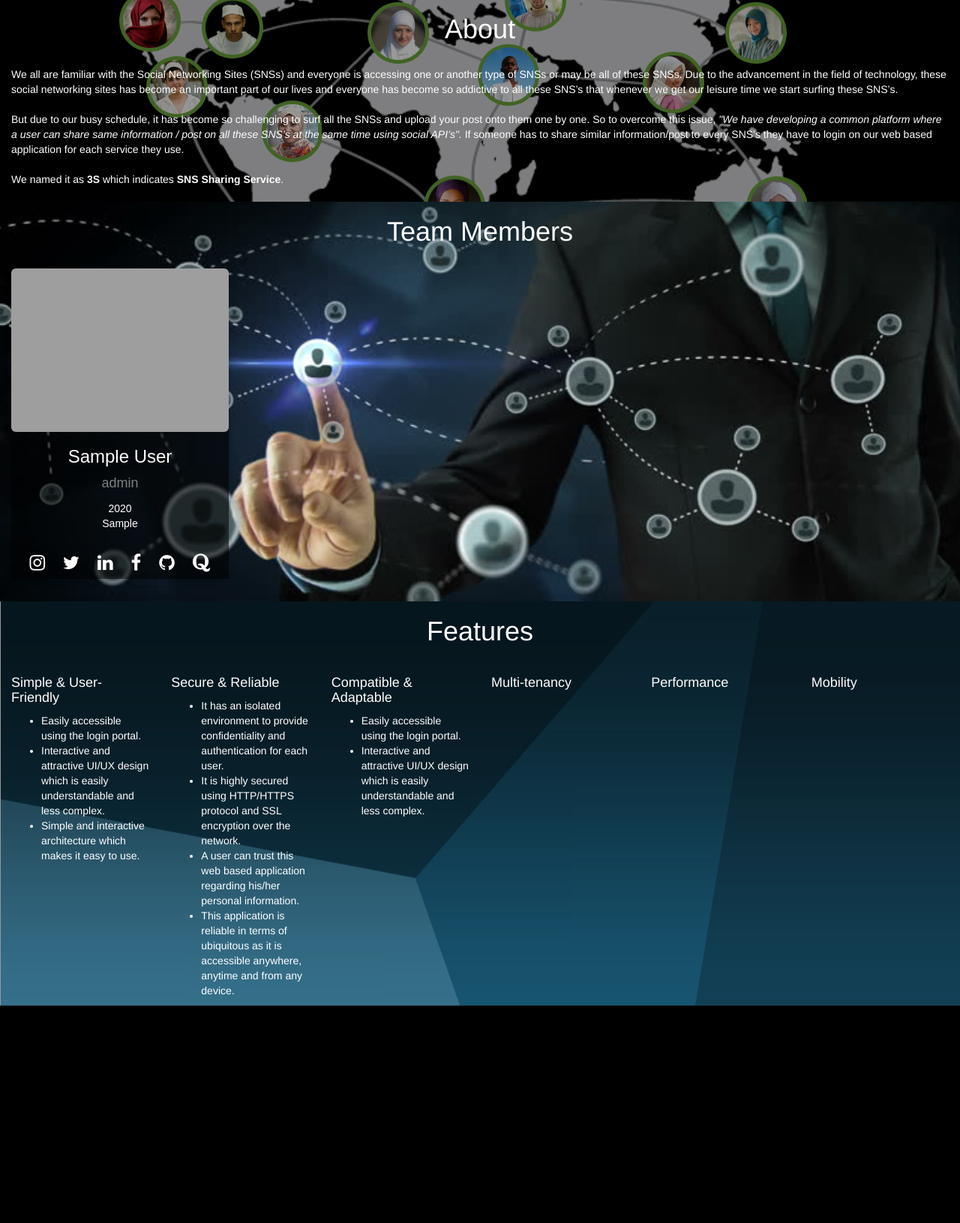
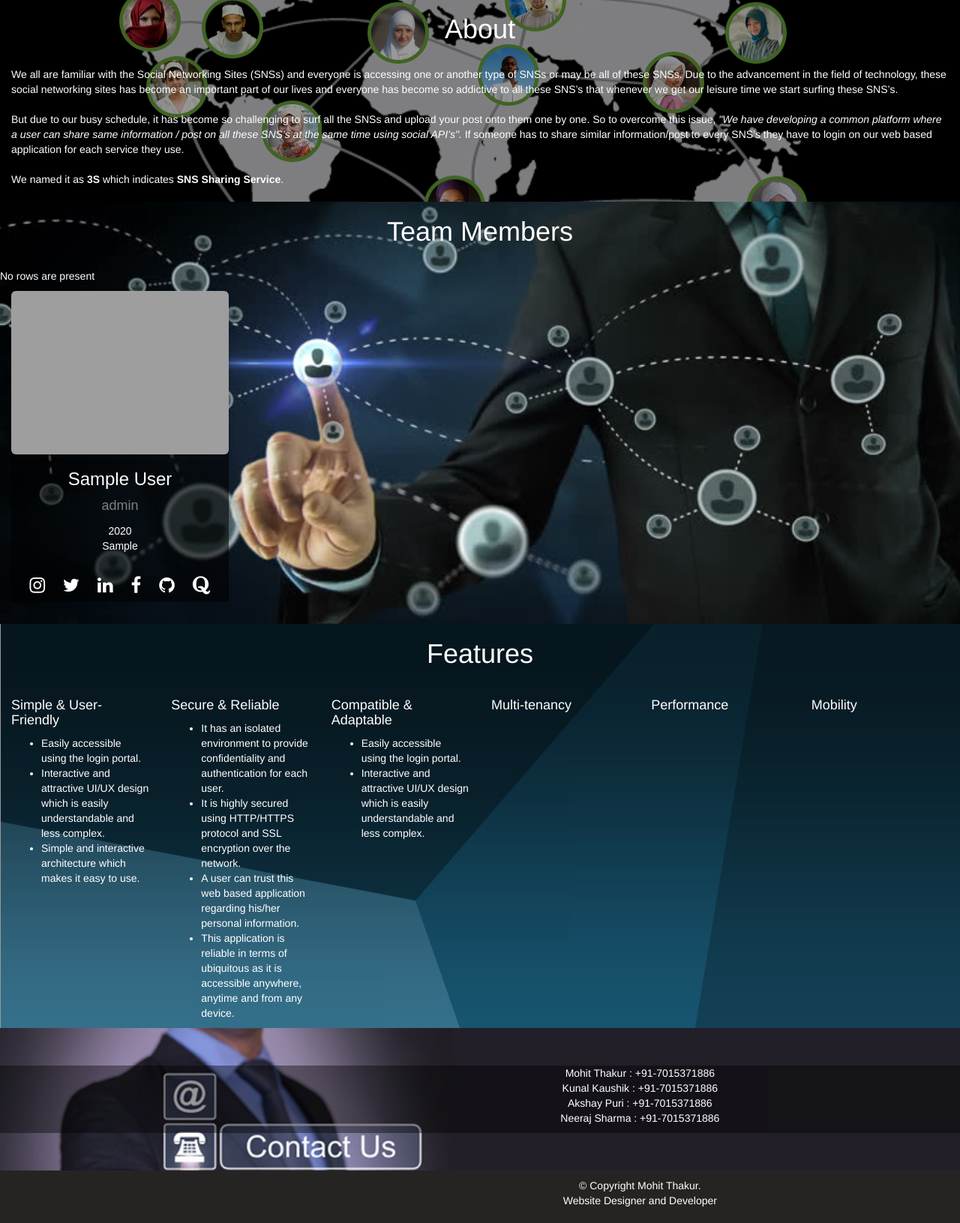
Before and after one commit to BeeSmartITsolutions/Innovative_Social_Networking_Linked_Photo_Sharing_Service_using_Referral_Program-minor-project-, a PHP site: page / in a window 1280 px wide. Shown: the part 580-2211 px from the top of the page at 75% size. Before the commit the page ends 1921 px from the top, so only its background shows below. Run offline with PHP 8.4, Linux system fonts and the light colour scheme; tables that the repository leaves empty or names only in its code hold one stand-in row (values such as "Sample post"); grey boxes are pictures that could not be loaded.

Commit message:
Conact Section and Footer Section is implemented in index.php

```diff
--- a/index.php
+++ b/index.php
@@ -357,7 +357,8 @@ We named it as <b>3S</b> which indicates <b>SNS Sharing Service</b>.</p>
                          <?php
 
         				 include ("database.php");
-						$rs=mysql_query("select * from team_members");
+
+						 $rs=mysql_query("select * from team_members where fname ='Mohit'");
 						if(mysql_num_rows($rs)<1)
 						{
 							echo'<p class="danger">No rows are present</p>';
@@ -371,7 +372,47 @@ We named it as <b>3S</b> which indicates <b>SNS Sharing Service</b>.</p>
 								<div class="col-xs-3 col-sm-3 col-md-3 col-lg-3">
 								<div class="card">
 <center><img class="img-responsive img-rounded"  width="auto" alt="' .$row['fname'].' '.$row['lname'].'" src="images/team/'.$row['fname'].'.jpg"></center>
-                           <h3 style="color:#ffffff;">' .$row['fname'].' '.$row['lname'].'</a></h3>
+                           <h3 style="color:#ffffff;"><a href="http://mohitthakur.000webhostapp.com" style="text-decoration: none; color: #FFFFFF;">' .$row['fname'].' '.$row['lname'].'</a></h3>
+						   <p class="title">
+						   ' .$row['roles'].'<br></p><p>
+						   ' .$row['year'].'<br>
+						   ' .$row['univ'].'</p>
+
+
+						   <div style="margin: 20px 0;">
+							<a href="#" style="text-decoration: none; font-size: 22px; color: #FFFFFF;"><i class="fa fa-instagram" style="font-size:24px; padding:10px"></i></a>
+							<a href="#" style="text-decoration: none; font-size: 22px; color: #FFFFFF;"><i class="fa fa-twitter" style="font-size:24px; padding:10px"></i></a>
+							<a href="#" style="text-decoration: none; font-size: 22px; color: #FFFFFF;"><i class="fa fa-linkedin" style="font-size:24px; padding:10px"></i></a>
+							<a href="#" style="text-decoration: none; font-size: 22px; color: #FFFFFF;"><i class="fa fa-facebook" style="font-size:24px; padding:10px"></i></a>
+							<a href="#" style="text-decoration: none; font-size: 22px; color: #FFFFFF;"><i class="fa fa-github" style="font-size:24px; padding:10px"></i></a>
+							<a href="#" style="text-decoration: none; font-size: 22px; color: #FFFFFF;"><i class="fa fa-quora" style="font-size:24px; padding:10px"></i></a>
+						 </div>
+
+						</div>
+
+
+						 </div>  </center>
+						   ';
+						   }
+	  					}
+
+
+
+						$rs=mysql_query("select * from team_members where fname!='Mohit'");
+						if(mysql_num_rows($rs)<1)
+						{
+							echo'<p class="danger">No rows are present</p>';
+						}
+						else
+						{
+
+							while ($row = mysql_fetch_array($rs))
+							{
+								echo '<center>
+								<div class="col-xs-3 col-sm-3 col-md-3 col-lg-3">
+								<div class="card">
+<center><img class="img-responsive img-rounded"  width="auto" alt="' .$row['fname'].' '.$row['lname'].'" src="images/team/'.$row['fname'].'.jpg"></center>
+                           <h3 style="color:#ffffff;">' .$row['fname'].' '.$row['lname'].'</h3>
 						   <p class="title">
 						   ' .$row['roles'].'<br></p><p>
 						   ' .$row['year'].'<br>
@@ -402,18 +443,7 @@ We named it as <b>3S</b> which indicates <b>SNS Sharing Service</b>.</p>
 
         		</div>
         	</div>
-        <!-- About Section ends -->
-
-
-
-
-
-
-
-
-
-
-
+        <!-- Team Section ends -->
 
 
 
@@ -488,9 +518,53 @@ We named it as <b>3S</b> which indicates <b>SNS Sharing Service</b>.</p>
 
 
 
+        <!-- Contact Section Start -->
+
+        	<div class="row" style="background:url(images/contact.jpg) no-repeat; background-size:cover;">
+            <div class="col-xs-12 col-sm-12 col-md-12 col-lg-12" style="background:rgba(0,0,0,0.4); margin:50px 0px 50px 0px">
+            		<div class="row">
+
+                	<div class="col-xs-4 col-sm-4 col-md-4 col-lg-4"> </div>
+                    <div class="col-xs-8 col-sm-8 col-md-8 col-lg-8">
+                    <center><p>
+                    Mohit Thakur : +91-7015371886<br>                    Kunal Kaushik : +91-7015371886<br>                    Akshay Puri : +91-7015371886<br>                    Neeraj Sharma : +91-7015371886<br>
+
+                    </p></center>
+                    </div>
+
+
+                    </div>
 
 
 
+
+ 			</div>
+            </div>
+
+        <!-- Contact Section ends -->
+
+
+         <!-- Footer Section Start -->
+
+        	<div class="row" style="background:#262422;">
+            <div class="col-xs-12 col-sm-12 col-md-12 col-lg-12" style="margin:10px 0px 10px 0px">
+            		<div class="row">
+
+                	<div class="col-xs-4 col-sm-4 col-md-4 col-lg-4"> </div>
+                    <div class="col-xs-8 col-sm-8 col-md-8 col-lg-8">
+                    <center><p>&copy; Copyright <a href="http://mohitthakur.000webhostapp.com" style="text-decoration:none; color:#ffffff;">Mohit Thakur</a>.<br> Website Designer and Developer</p></center>
+                    </div>
+
+
+                    </div>
+
+
+
+
+ 			</div>
+            </div>
+
+        <!-- Footer Section ends -->
 
 
 		</div>
```
Also changed, not shown: images/contact.jpg (added).
